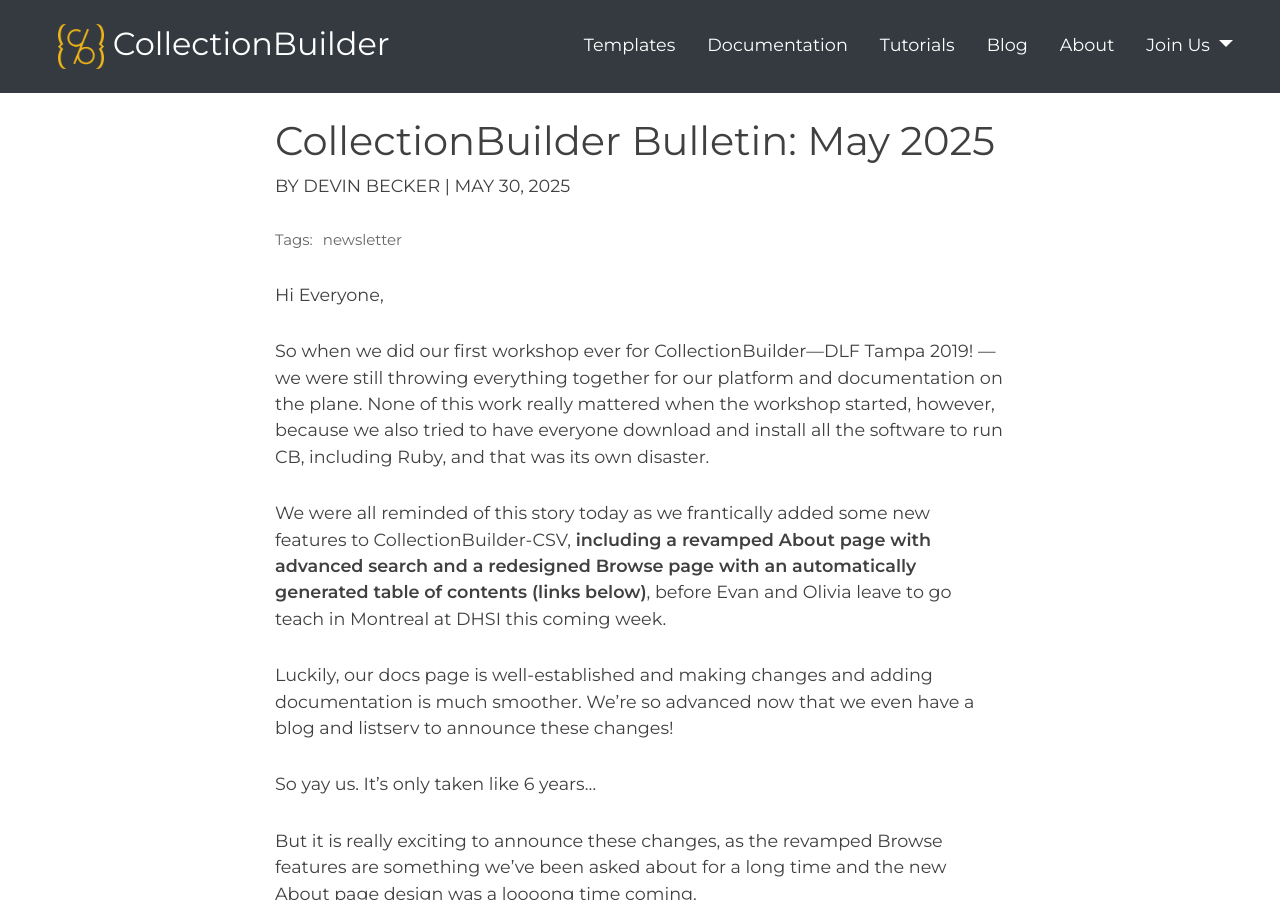
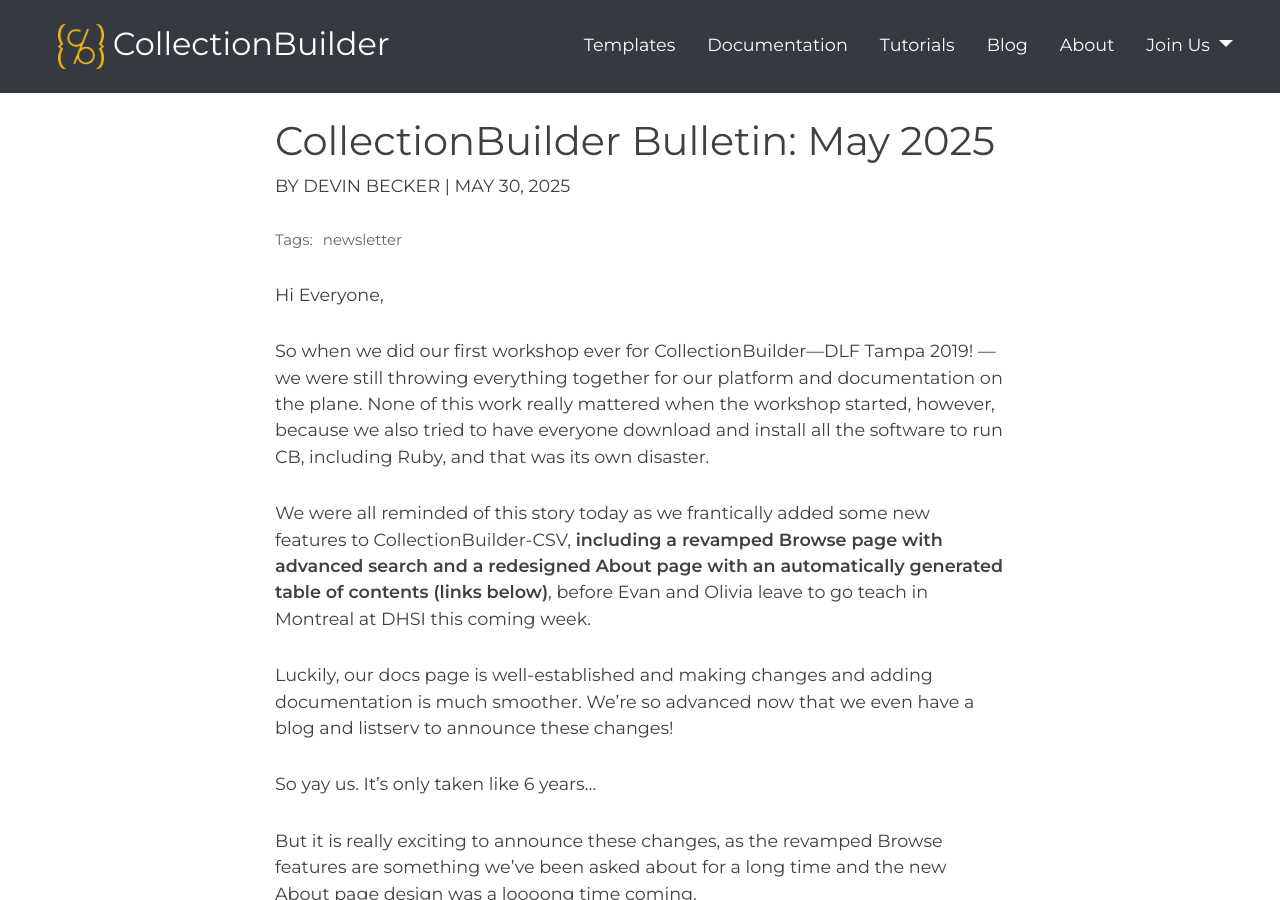
Before and after one commit to CollectionBuilder/collectionbuilder.github.io, a Jekyll site: the page built from _posts/2025-05-30-may-roundup.md, in a window 1280 px wide and 900 px high. Built offline with Jekyll 4.4.1, drawn with Linux system fonts in a browser that asks for light colours; comment, search, counter and statistics services are not loaded.

Commit message:
switch it back!

```diff
--- a/_posts/2025-05-30-may-roundup.md
+++ b/_posts/2025-05-30-may-roundup.md
@@ -11,7 +11,7 @@
 
 So when we did our first workshop ever for CollectionBuilder—DLF Tampa 2019! —we were still throwing everything together for our platform and documentation on the plane. None of this work really mattered when the workshop started, however, because we also tried to have everyone download and install all the software to run CB, including Ruby, and that was its own disaster.
 
-We were all reminded of this story today as we frantically added some new features to CollectionBuilder-CSV, **including a revamped About page with advanced search and a redesigned Browse page with an automatically generated table of contents (links below)**, before Evan and Olivia leave to go teach in Montreal at DHSI this coming week.
+We were all reminded of this story today as we frantically added some new features to CollectionBuilder-CSV, **including a revamped Browse page with advanced search and a redesigned About page with an automatically generated table of contents (links below)**, before Evan and Olivia leave to go teach in Montreal at DHSI this coming week.
 
 Luckily, our docs page is well-established and making changes and adding documentation is much smoother. We're so advanced now that we even have a blog and listserv to announce these changes!
 
```
